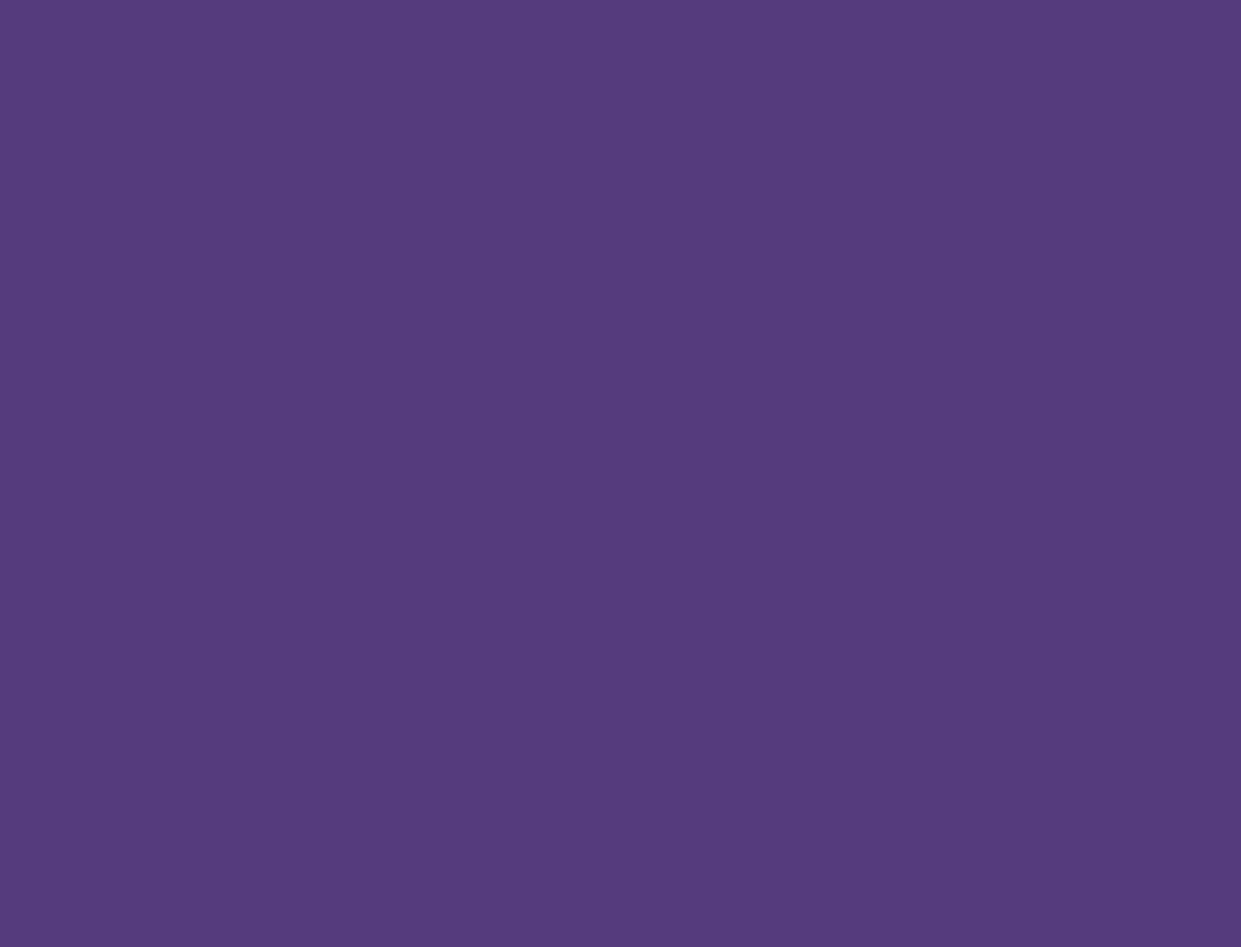
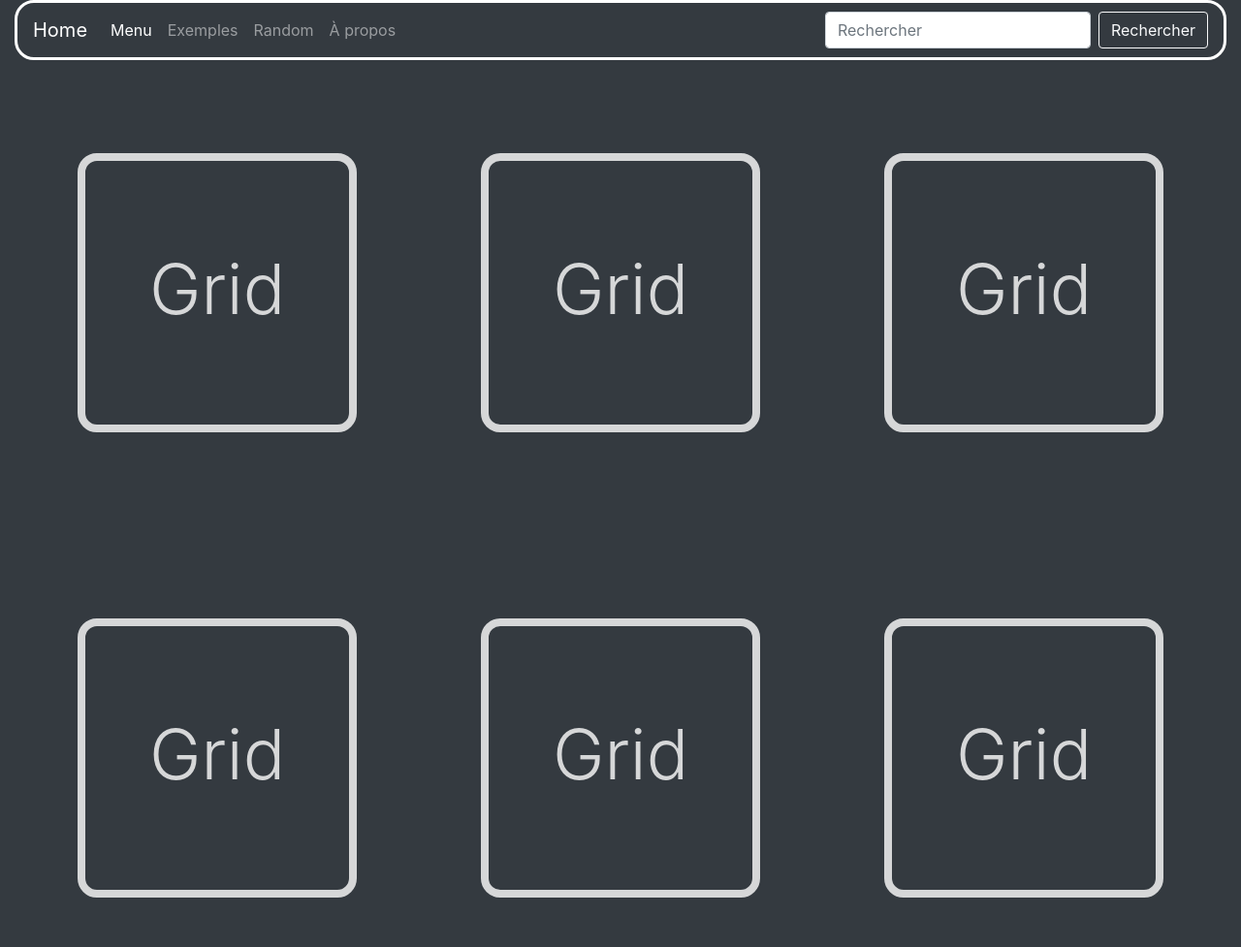
Before and after one commit to AntoineRen/Bootstrap-project, a plain HTML site: page menu.html in a window 1280 px wide. Shown: the top 977 px of the page at 97% size. Before the commit the page ends 800 px from the top, so only its background shows below. Drawn offline with Linux system fonts and the light colour scheme.

Commit message:
Menu + design

```diff
--- a/css/index.css
+++ b/css/index.css
@@ -1,8 +1,3 @@
-#bootstrap_logo{
-	border: solid 1em white;
-	border-radius: 20px;
-}
-
 #navbar{
 	border-radius: 0px 0px 20px 20px;
 }
--- /dev/null
+++ b/css/menu.css
@@ -0,0 +1,13 @@
+#navbar{
+	border-radius: 20px;
+	border: solid 0.2em white;
+}
+
+article a{
+	background-color: blue;
+	opacity: 80%;
+	border-radius: 20px !important;
+	border: solid 0.5em white !important;
+	height: 18em;
+	width: 18em;
+}
--- a/menu.html
+++ b/menu.html
@@ -8,8 +8,90 @@
 	<meta NAME='Language' CONTENT='fr'>
 	<link href="bootstrap/css/bootstrap.min.css" rel="stylesheet">
 	<link rel="stylesheet" type="text/css" href="css/style.css">
+	<link rel="stylesheet" type="text/css" href="css/menu.css">
 </head>
-<body>
-	<div class="container-fluid"></div>
+<body class="bg-dark">
+	<div class="container-fluid">
+
+		<header>
+
+			<nav class="navbar navbar-expand-md navbar-dark" id="navbar">
+				<a class="navbar-brand" href="index.html">Home</a>
+				<button class="navbar-toggler" type="button" data-toggle="collapse" data-target="#navbarNavAltMarkup" aria-controls="#navbarNavAltMarkup" aria-expanded="false" aria-label="Toggle navigation">
+					<span class="navbar-toggler-icon"></span>
+				</button>
+
+				<div class="collapse navbar-collapse" id="navbarNavAltMarkup">
+					<div class="navbar-nav">
+						<a class="nav-item nav-link active" href="menu.html">Menu</a>
+						<a class="nav-item nav-link" href="#">Exemples</a>
+						<a class="nav-item nav-link" href="#">Random</a>
+						<a class="nav-item nav-link" href="#">À propos</a>
+					</div>
+				</div>
+
+				<form class="form-inline">
+					<input class="form-control mr-sm-2" type="search" placeholder="Rechercher" aria-label="Search">
+					<button class="btn btn-outline-light my-2 my-sm-0" type="submit">Rechercher</button>
+				</form>
+			</nav>
+		</header>
+
+		<main>
+			<div class="row justify-content-center">
+				<div class="col-sm-12 col-md-3 m-5 p-5 d-flex justify-content-center align-items-center">
+					<article>
+						<a class="btn btn-dark d-flex align-items-center justify-content-center" href="grid.html"><h3 class="display-3">Grid</h3></a>
+					</article>
+				</div>
+				<div class="col-sm-12 col-md-3 m-5 p-5 d-flex justify-content-center align-items-center">
+					<article>
+						<a class="btn btn-dark d-flex align-items-center justify-content-center" href="grid.html"><h3 class="display-3">Grid</h3></a>
+					</article>
+				</div>
+				<div class="col-sm-12 col-md-3 m-5 p-5 d-flex justify-content-center align-items-center">
+					<article>
+						<a class="btn btn-dark d-flex align-items-center justify-content-center" href="grid.html"><h3 class="display-3">Grid</h3></a>
+					</article>
+				</div>
+				<div class="col-sm-12 col-md-3 m-5 p-5 d-flex justify-content-center align-items-center">
+					<article>
+						<a class="btn btn-dark d-flex align-items-center justify-content-center" href="grid.html"><h3 class="display-3">Grid</h3></a>
+					</article>
+				</div>
+				<div class="col-sm-12 col-md-3 m-5 p-5 d-flex justify-content-center align-items-center">
+					<article>
+						<a class="btn btn-dark d-flex align-items-center justify-content-center" href="grid.html"><h3 class="display-3">Grid</h3></a>
+					</article>
+				</div>
+				<div class="col-sm-12 col-md-3 m-5 p-5 d-flex justify-content-center align-items-center">
+					<article>
+						<a class="btn btn-dark d-flex align-items-center justify-content-center" href="grid.html"><h3 class="display-3">Grid</h3></a>
+					</article>
+				</div>
+				<div class="col-sm-12 col-md-3 m-5 p-5 d-flex justify-content-center align-items-center">
+					<article>
+						<a class="btn btn-dark d-flex align-items-center justify-content-center" href="grid.html"><h3 class="display-3">Grid</h3></a>
+					</article>
+				</div>
+				<div class="col-sm-12 col-md-3 m-5 p-5 d-flex justify-content-center align-items-center">
+					<article>
+						<a class="btn btn-dark d-flex align-items-center justify-content-center" href="grid.html"><h3 class="display-3">Grid</h3></a>
+					</article>
+				</div>
+				<div class="col-sm-12 col-md-3 p-5 d-flex justify-content-center align-items-center">
+					<article>
+						<a class="btn btn-dark d-flex align-items-center justify-content-center" href="grid.html"><h3 class="display-3">Grid</h3></a>
+					</article>
+				</div>
+			</div>
+
+		</main>
+	</div>
+
+	<!--Script-->
+	<script src="bootstrap/js/jquery-3.4.1.slim.min.js"></script>
+	<script src="bootstrap/js/popper.min.js"></script>
+	<script src="bootstrap/js/bootstrap.min.js"></script>
 </body>
 </html>
```
Also changed, not shown: index.html (+4 -18 lines).
